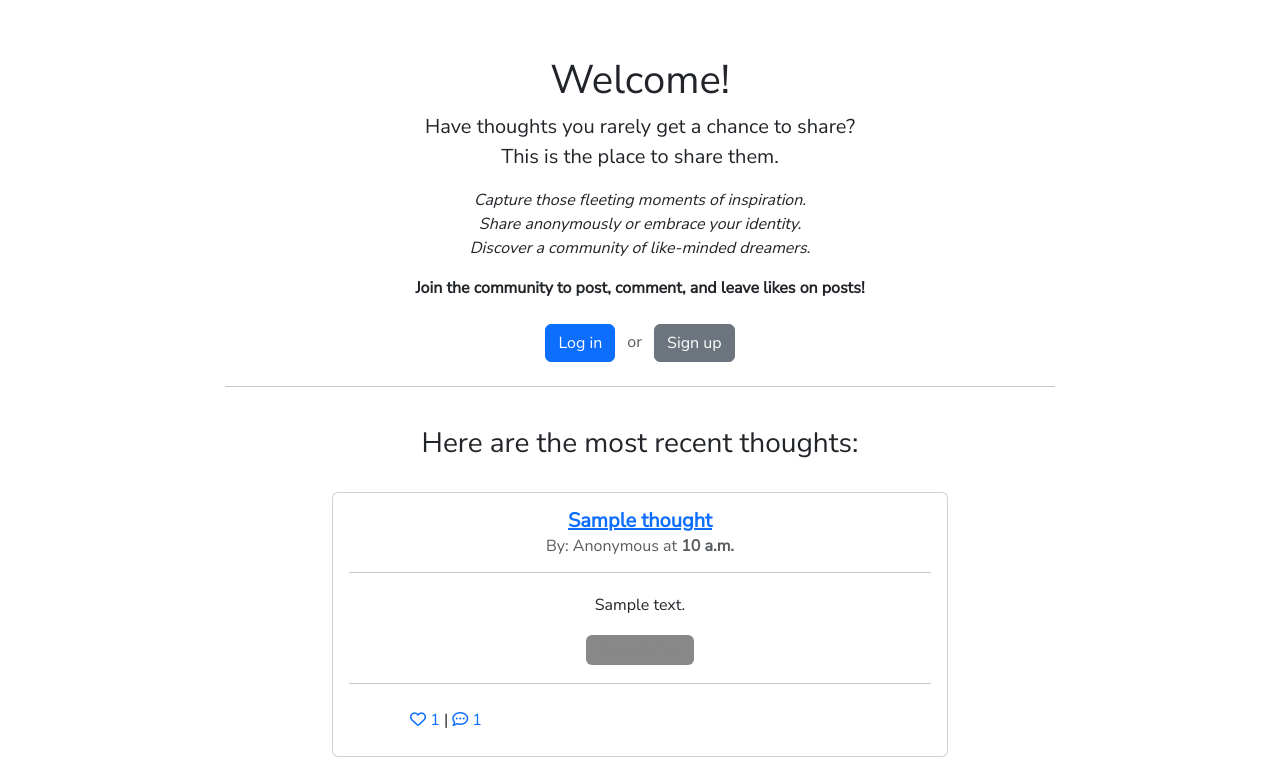
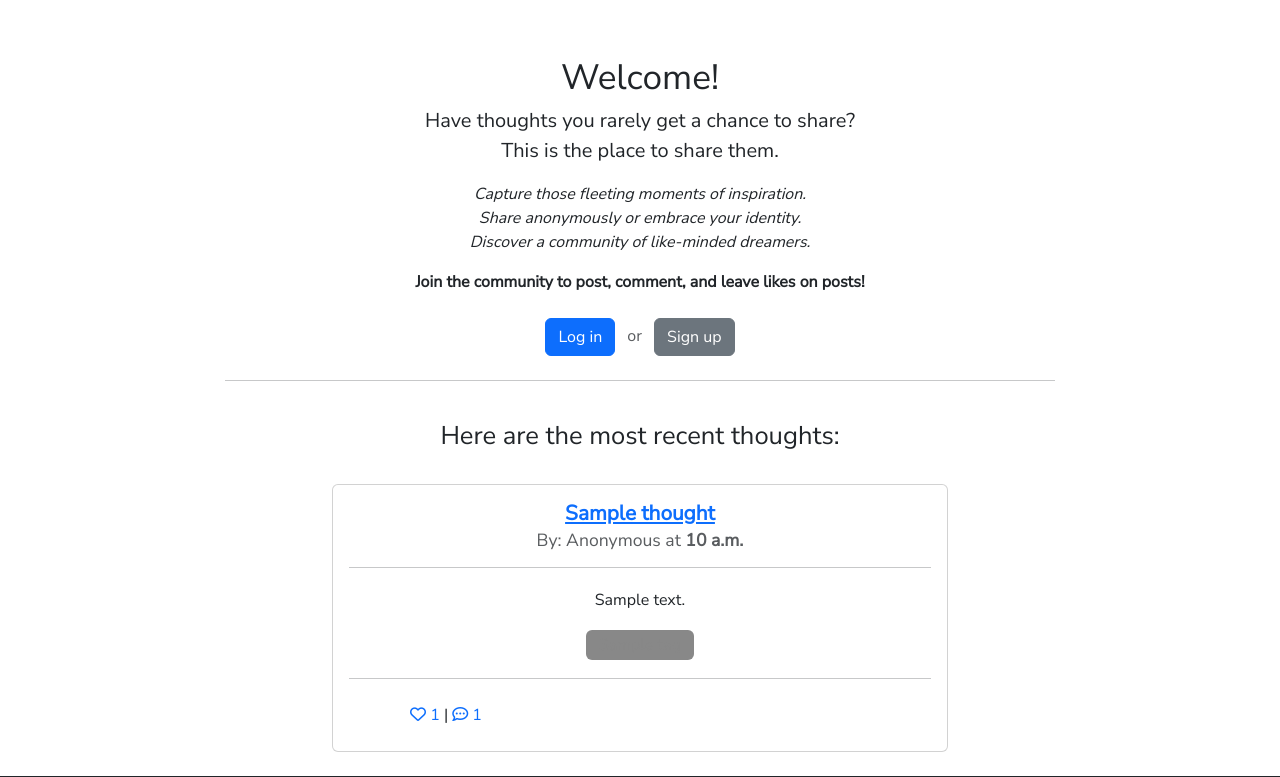
Before and after one commit to AndreeeasN/pp4-empty-thoughts, a Django app: page / in a window 1280 px wide. Shown: the part 60-837 px from the top of the page. Run offline with Django 3.2, Linux system fonts and the light colour scheme; tables that the repository leaves empty hold one stand-in row (values such as "Sample post"); some libraries are stand-ins or nearby versions.

Commit message:
Adjust headers to be in sequential order

```diff
--- a/static/css/style.css
+++ b/static/css/style.css
@@ -13,6 +13,22 @@ body{
 
 p{
     overflow-wrap: break-word;
+}
+
+h1{
+    font-size: 220%;
+}
+
+h2{
+    font-size: 160%;
+}
+
+h3{
+    font-size: 130%;
+}
+
+h4{
+    font-size: 110%;
 }
 
 footer{
--- a/templates/thoughts/view_thoughts.html
+++ b/templates/thoughts/view_thoughts.html
@@ -51,19 +51,19 @@
             <!-- First page, search results -->
             {% if page_obj.number == 1 %}
                 {% if filter.qs.count > 0 %}
-                    <h3>Found {{filter.qs.count}} search results!</h3>
+                    <h2>Found {{filter.qs.count}} search results!</h2>
                 {% endif %}
             {% else %}
                 <!-- Subsequent search pages -->
-                <h3>Viewing search result page {{page_obj.number}} of {{paginator.num_pages}}:</h3>
+                <h2>Viewing search result page {{page_obj.number}} of {{paginator.num_pages}}:</h2>
             {% endif %}
         {% else %}
             <!-- First page, non-search -->
             {% if page_obj.number == 1 %}
-                <h3>Here are the most recent thoughts:</h3>
+                <h2>Here are the most recent thoughts:</h2>
             {% else %}
                 <!-- Subsequent non-search pages -->
-                <h3>Viewing page {{page_obj.number}} of {{paginator.num_pages}}:</h3>
+                <h2>Viewing page {{page_obj.number}} of {{paginator.num_pages}}:</h2>
             {% endif %}
         {% endif %}
     </div>
@@ -76,11 +76,11 @@
         {% for thought in thought_list %}
             <div class="card center mt-3">
                 <div class="card-body">
-                    <h5 class="card-title">
+                    <h3 class="card-title">
                         <!-- Title -->
                         <a href="/view/{{thought.id}}"><strong>{{thought.title}}</strong></a>
-                    </h5>
-                    <h6 class="card-subtitle mb-2 text-body-secondary">
+                    </h3>
+                    <h4 class="card-subtitle mb-2 text-body-secondary">
                         <!-- Author (By: [User] [(You)?] at [Time]) -->
                         {% if thought.anonymous %}
                             By: Anonymous
@@ -93,7 +93,7 @@
                         {% if thought.time%}
                             at <strong>{{thought.time}}</strong>
                         {% endif %}
-                    </h6>
+                    </h4>
                     <hr>
                     <!-- Content -->
                     <div class="content-container">
```
Also changed, not shown: templates/thoughts/thought_detail.html (+7 -7 lines).
